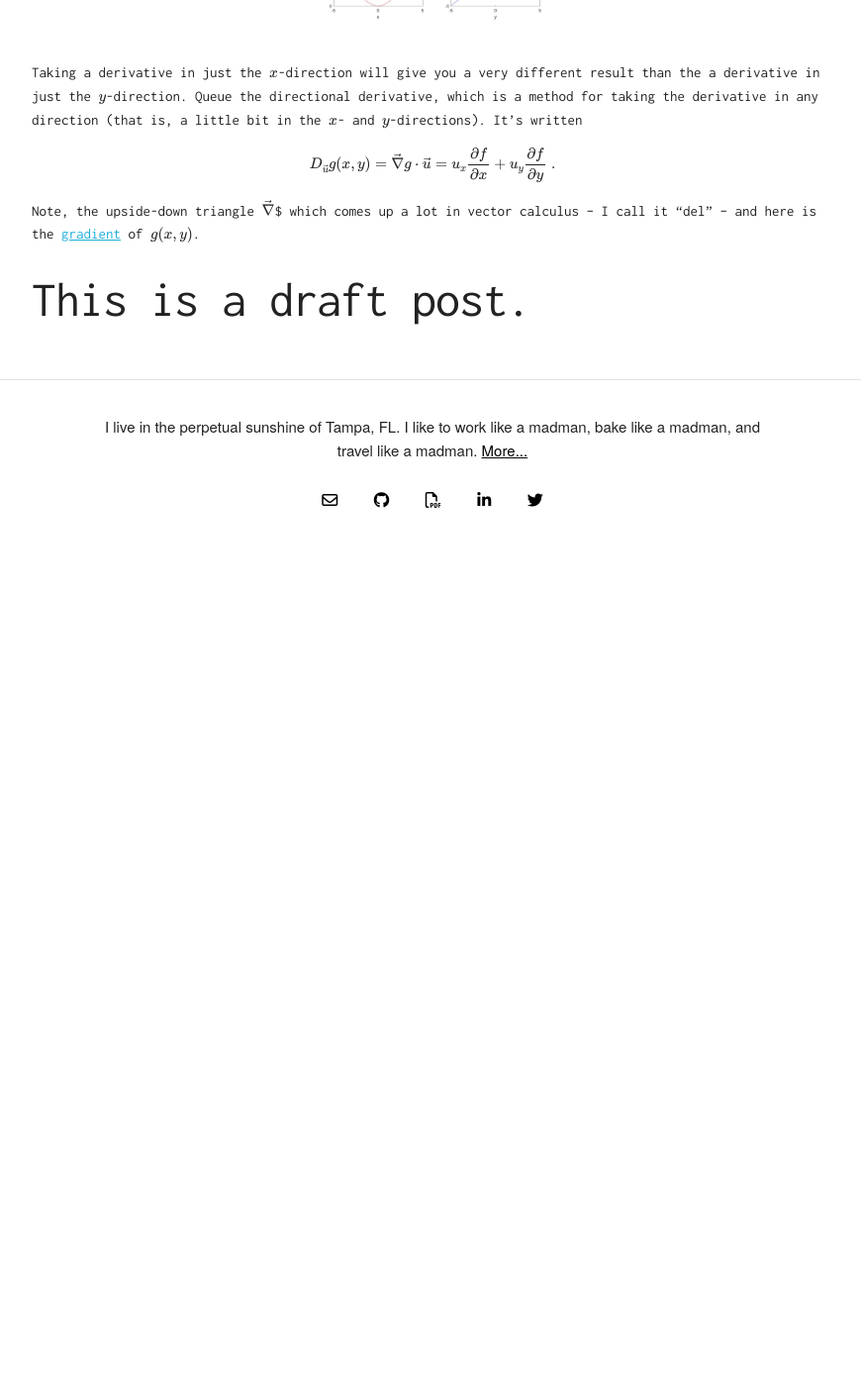
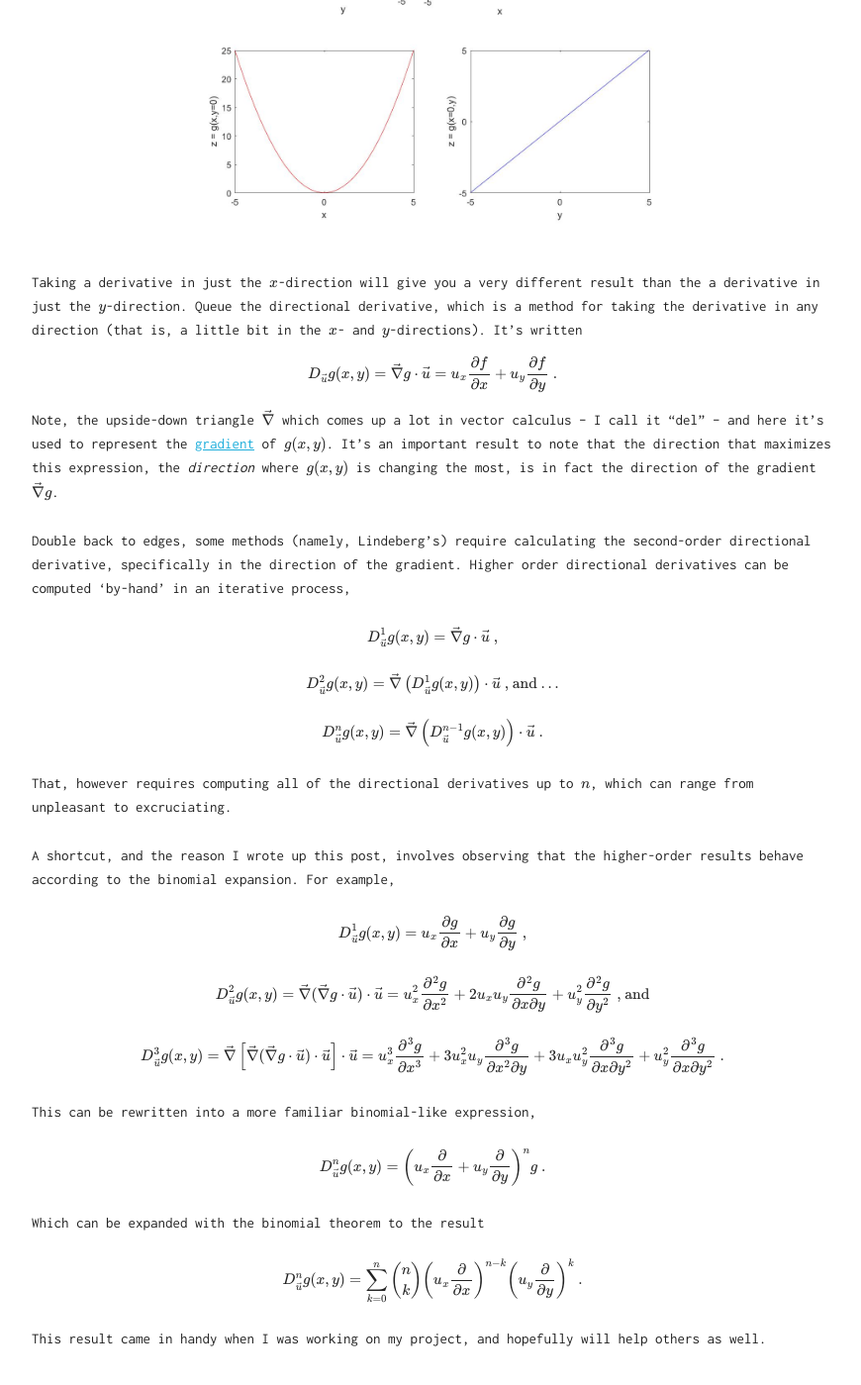
Before and after one commit to afiorillo/andrewmfiorillo.github.io, a Jekyll site: the page built from _posts/2017-02-09-nth-other-directional-derivatives.markdown, in a window 1280 px wide and 1400 px high, scrolled down 833 px. Shown: the whole window at 99% size, without its empty margins (203-1073 px from the left). Built offline with Jekyll 4.4.1, drawn with Linux system fonts in a browser that asks for light colours; nearby versions of some CDN libraries; some web fonts are replaced; formulas are drawn with MathJax 3; before the commit the page ends 1351 px from its top, so only the background shows below that; some of the changed text lies outside the part shown.

Commit message:
Completed post. Modified MathJax for an explicit configuration.

```diff
--- a/_posts/2017-02-09-nth-other-directional-derivatives.markdown
+++ b/_posts/2017-02-09-nth-other-directional-derivatives.markdown
@@ -1,8 +1,9 @@
 ---
 layout: post
-title:  "Fun with Derivatives"
-date:   2017-01-07 20:01:17 -0500
-categories: mathematics differentiation edge detection
+title:  "A Rule for Higher Order Directional Derivatives"
+date:   2017-02-10 14:42:17 -0500
+category: math
+tags: mathematics differentiation edge detection
 ---
 
 I've spent the last few months at work on a project involving differential edge detection.
@@ -17,23 +18,62 @@ When you encounter a function of two (or more) variables,  think $z=g(x,y)$, you
 The picture below should illustrate this choice.
 
  <!-- picture of z = x^2 + y -->
-<img src="/images/posts/plots/derivatives_mesh-all.jpg" class="third-width-img">
+<img src="/images/posts/plots/derivatives_mesh-all.jpg" class="two-third-width-img">
 
 Taking a derivative in just the $x$-direction will give you a very different result than the a derivative in just the $y$-direction.
 Queue the directional derivative, which is a method for taking the derivative in any direction (that is, a little bit in the $x$- and $y$-directions).
 It's written
 <span class="equation">
-\\[ D_\\vec{u} g(x,y) = \\vec{\\nabla} g \\cdot \\vec{u} = u_x \\frac{\\partial f}{\\partial x} + u_y \\frac{\\partial f}{\\partial y} \\text{ .}\\]
+\\[ {D\_\\vec{u}} g(x,y) = \\vec{\\nabla} g \\cdot \\vec{u} = u\_x \\frac{\\partial f}{\\partial x} + u\_y \\frac{\\partial f}{\\partial y} \\text{ .}\\]
 </span>
-Note, the upside-down triangle $\\vec{\\nabla}$$ which comes up a lot in vector calculus -- I call it "del" -- and here is the [gradient](https://en.wikipedia.org/wiki/Gradient) of $g(x,y)$.
+Note, the upside-down triangle $\\vec{\\nabla}$ which comes up a lot in vector calculus -- I call it "del" -- and here it's used to represent the [gradient](https://en.wikipedia.org/wiki/Gradient) of $g(x,y)$.
+It's an important result to note that the direction that maximizes this expression, the *direction* where $g(x,y)$ is changing the most, is in fact the direction of the gradient $\\vec{\\nabla} g$.
 
-# This is a draft post.
+Double back to edges, some methods (namely, Lindeberg's) require calculating the second-order directional derivative, specifically in the direction of the gradient.
+Higher order directional derivatives can be computed 'by-hand' in an iterative process,
 
-<!-- # I can also write equations, like $F = ma$! Maybe display equations work? -->
-<!-- # <span class="equation"> -->
-<!-- # \\[ F = m { {d^2x} \\over {dt^2} } \\] -->
-<!-- # </span> -->
-<!-- # They do! But you have to double escape slashes! -->
+<span class="equation">
+\\[ {D^1\_\\vec{u}} g(x,y) = \\vec{\\nabla} g \\cdot \\vec{u} \\text{ ,} \\]
+</span>
+
+<span class="equation">
+\\[ {D^2\_\\vec{u}} g(x,y) = \\vec{\\nabla} \\left( {D^1\_\\vec{u}} g(x,y) \\right) \\cdot \\vec{u} \\text{ , and ...} \\]
+</span>
+
+<span class="equation">
+\\[ {D^n\_\\vec{u}} g(x,y) = \\vec{\\nabla} \\left( D^{n-1}\_\\vec{u} g(x,y) \\right) \\cdot \\vec{u} \\text{ .} \\]
+</span>
+
+That, however requires computing all of the directional derivatives up to $n$, which can range from unpleasant to excruciating.
+
+A shortcut, and the reason I wrote up this post, involves observing that the higher-order results behave according to the binomial expansion.
+For example,
+
+<span class="equation">
+\\[ D^1_\\vec{u} g(x,y) = u_x \\frac{\\partial g}{\\partial x} + u_y \\frac{\\partial g}{\\partial y} \\text{ ,} \\]
+</span>
+
+<span class="equation">
+\\[ D^2_\\vec{u} g(x,y) = \\vec{\\nabla} ( \\vec{\\nabla} g \\cdot \\vec{u}) \\cdot \\vec{u} =
+u_x^2 \\frac{\\partial^2 g}{\\partial x^2} + 2 u_x u_y \\frac{\\partial^2 g}{\\partial x \\partial y} + u_y^2 \\frac{\\partial^2 g}{\\partial y^2}\\text{ , and} \\]
+</span>
+
+<span class="equation">
+\\[ D^3_\\vec{u} g(x,y) = \\vec{\\nabla} \\left[ \\vec{\\nabla} ( \\vec{\\nabla} g \\cdot \\vec{u}) \\cdot \\vec{u} \\right] \\cdot \\vec{u} =
+u_x^3 \\frac{\\partial^3 g}{\\partial x^3} + 3 u^2_x u_y \\frac{\\partial^3 g}{\\partial x^2 \\partial y} + 3 u_x u_y^2 \\frac{\\partial^3 g}{\\partial x \\partial y^2} + u_y^2 \\frac{\\partial^3 g}{\\partial x \\partial y^2}\\text{ .} \\]
+</span>
+
+This can be rewritten into a more familiar binomial-like expression,
+
+<span class="equation">
+\\[ D^n_\\vec{u} g(x,y) = \\left( u_x \\frac{\\partial}{\\partial x} + u_y \\frac{\\partial}{\\partial y} \\right)^n g \\text{ .} \\]
+</span>
+
+Which can be expanded with the binomial theorem to the result
+
+<span class="equation">
+\\[ {D^n_\\vec{u}} g(x,y) = \\sum_{k=0}^n \\binom{n}{k} \\left( u_x \\frac{\\partial}{\\partial x} \\right)^{n-k} \\left( u_y \\frac{\\partial}{\\partial y} \\right)^{k} \\text{ .}\\]
+</span>
 
 
-<!-- #Check out the [Jekyll docs][jekyll-docs] for more info on how to get the most out of Jekyll. File all bugs/feature requests at [Jekyll’s GitHub repo][jekyll-gh]. If you have questions, you can ask them on [Jekyll Talk][jekyll-talk]. -->
+This result came in handy when I was working on my project, and hopefully will help others as well.
```
Also changed, not shown: _includes/head.html (+9 -1 lines).
